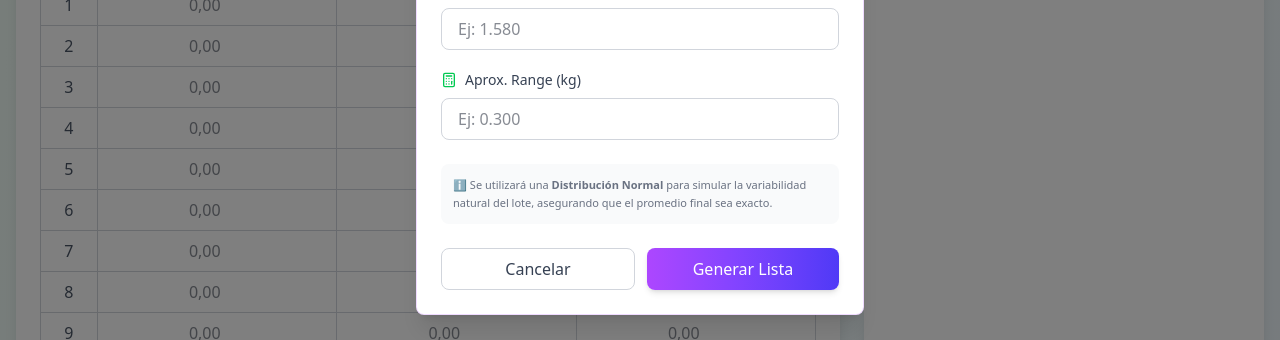
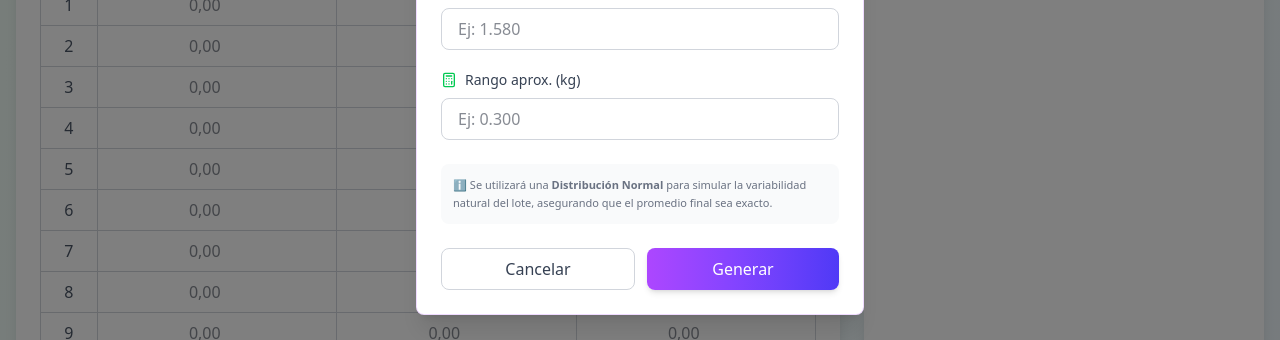
Before and after one commit to draxe12/register-peso-app, a React (Vite) app: page / in a window 1280 px wide. Both pictures are taken after a click on the button "Rellenar". Shown: the part 348-688 px from the top of the page. Built offline with nearby package versions, Linux system fonts and the light colour scheme.

Commit message:
labels modal fixed

```diff
--- a/src/App.jsx
+++ b/src/App.jsx
@@ -1614,7 +1614,7 @@ const GenerateWeightsModal = ({
             <div>
               <label className="flex items-center text-sm font-medium text-gray-700 dark:text-gray-300 mb-2">
                 <Calculator className="w-4 h-4 mr-2 text-green-500" />
-                Aprox. Range (kg)
+                Rango aprox. (kg)
               </label>
               <input
                 type="number"
@@ -1648,7 +1648,7 @@ const GenerateWeightsModal = ({
             onClick={handleGenerate}
             className="flex-1 px-4 py-2 bg-gradient-to-r from-purple-500 to-indigo-600 text-white rounded-lg hover:from-purple-600 hover:to-indigo-700 transition-all font-medium shadow-md"
           >
-            Generar Lista
+            Generar
           </button>
         </div>
       </div>
```
